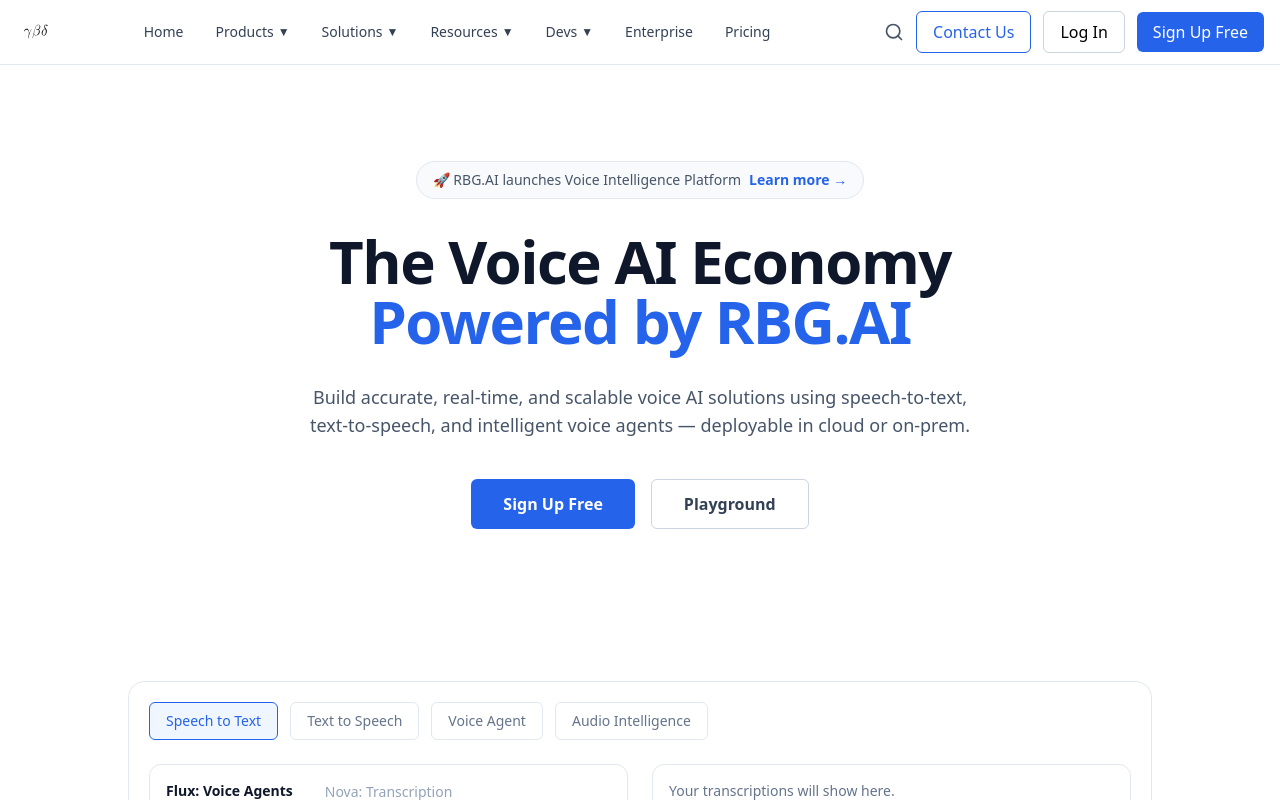
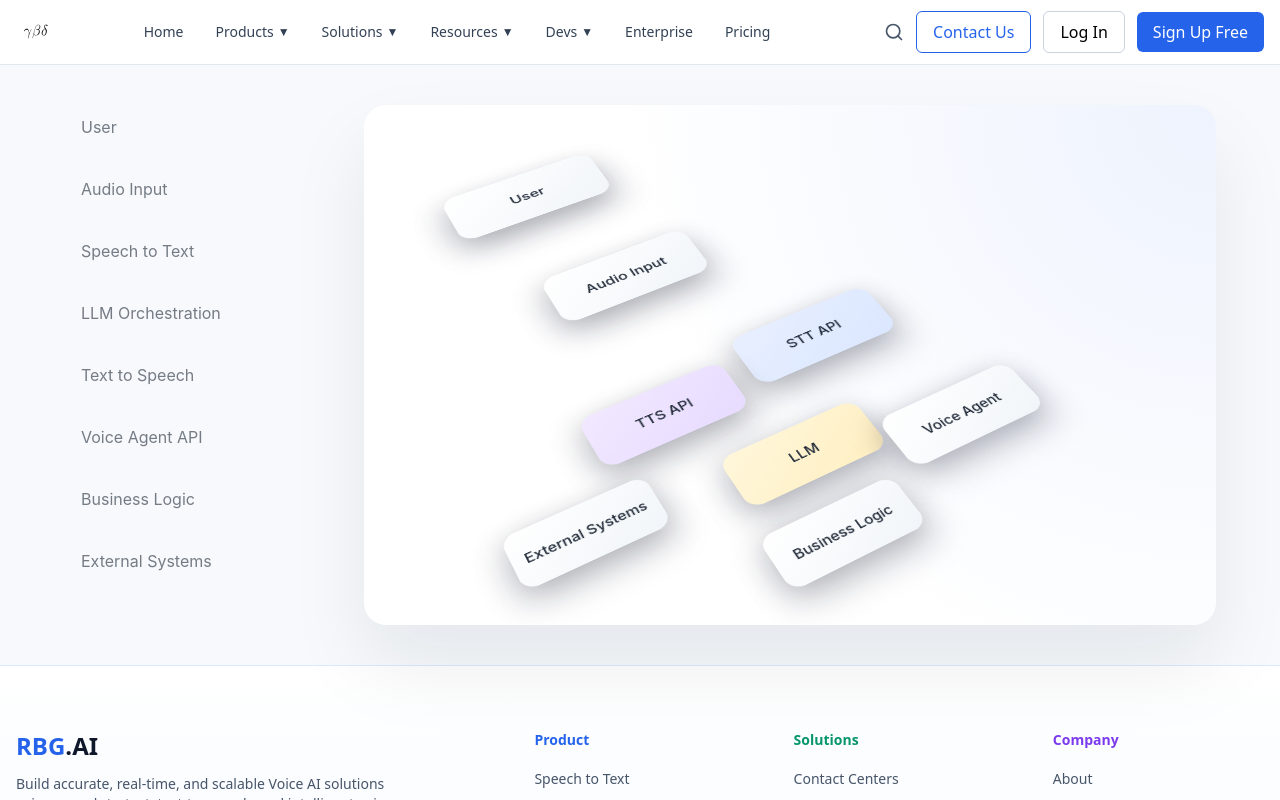
Before and after one commit to Paramesh-sabri/rbg-ai, a React (Vite) app: page / in a window 1280 px wide. Shown: the top 800 px of the page. Built offline with nearby package versions, Linux system fonts and the light colour scheme.

Commit message:
ContentFlow has been updated

```diff
--- a/src/components/ContentFlow.jsx
+++ b/src/components/ContentFlow.jsx
@@ -1,17 +1,27 @@
 import { useState } from "react";
 import "./content-flow.css";
 
+const ITEMS = [
+  { id: "user", label: "User" },
+  { id: "audio", label: "Audio Input" },
+  { id: "stt", label: "Speech to Text" },
+  { id: "llm", label: "LLM Orchestration" },
+  { id: "tts", label: "Text to Speech" },
+  { id: "voice", label: "Voice Agent API" },
+  { id: "biz", label: "Business Logic" },
+  { id: "ext", label: "External Systems" }
+];
+
+const FLOW_CHAINS = {
+  user: ["user", "audio", "stt", "llm", "tts", "voice"],
+  audio: ["audio", "stt", "llm", "tts", "voice"],
+  stt: ["stt", "llm", "tts", "voice"],
+  llm: ["llm", "tts", "voice", "ext", "biz"],
+  tts: ["tts", "voice"]
+};
+
 export default function ContentFlow() {
   const [active, setActive] = useState(null);
-
-  const items = [
-    { id: "user", label: "User" },
-    { id: "audio", label: "Audio Input" },
-    { id: "stt", label: "STT API" },
-    { id: "tts", label: "TTS API" },
-    { id: "llm", label: "LLM" },
-    { id: "voice", label: "Voice Agent API" },
-  ];
 
   return (
     <section className="content-flow">
@@ -19,45 +29,31 @@
 
         {/* LEFT COLUMN */}
         <div className="flow-left">
-          {items.map((i) => (
+          {ITEMS.map(item => (
             <div
-              key={i.id}
-              className={`flow-item ${active === i.id ? "active" : ""}`}
-              onMouseEnter={() => setActive(i.id)}
+              key={item.id}
+              className={`flow-item ${active === item.id ? "active" : ""}`}
+              onMouseEnter={() => setActive(item.id)}
               onMouseLeave={() => setActive(null)}
             >
-              {i.label}
+              {item.label}
             </div>
           ))}
         </div>
 
         {/* RIGHT BOARD */}
-        <div className="flow-board">
-          <div className="flow-grid" />
-            {/* FLOW CARDS */}
-            <Tile id="user" x={120} y={40} active={active}>
-              User
-            </Tile>
+        <div className={`flow-board ${active ? "has-active" : ""}`}>
 
-            <Tile id="audio" x={220} y={110} active={active}>
-              Audio Input
-            </Tile>
+          <FlowPaths active={active} />
 
-            <Tile id="stt" x={360} y={170} active={active} color="blue">
-              STT API
-            </Tile>
-
-            <Tile id="tts" x={260} y={220} active={active} color="purple">
-              TTS API
-            </Tile>
-
-            <Tile id="llm" x={340} y={290} active={active} color="yellow">
-              LLM
-            </Tile>
-
-            <Tile id="voice" x={500} y={260} active={active}>
-              Voice Agent API
-            </Tile>
+          <Tile id="user"  active={active} x={80}  y={40}>User</Tile>
+          <Tile id="audio" active={active} x={180} y={120}>Audio Input</Tile>
+          <Tile id="stt" active={active} x={370} y={180} color="blue">STT API</Tile>
+          <Tile id="tts" active={active} x={220} y={270} color="purple" deep>TTS API</Tile>
+          <Tile id="llm"   active={active} x={360} y={300} color="yellow">LLM</Tile>
+          <Tile id="voice" active={active} x={520} y={260}>Voice Agent</Tile>
+          <Tile id="ext"   active={active} x={140} y={380}>External Systems</Tile>
+          <Tile id="biz"   active={active} x={400} y={380}>Business Logic</Tile>
 
         </div>
       </div>
@@ -65,13 +61,13 @@
   );
 }
 
-function Tile({ id, x, y, active, color = "gray", children }) {
+function Tile({ id, active, x, y, color = "gray", deep = false, children }) {
   return (
     <div
-      className={`tile-wrapper ${active === id ? "is-active" : ""}`}
+      className={`tile-wrapper ${active === id ? "is-active" : ""} ${deep ? "is-deep" : ""}`}
       style={{ left: x, top: y }}
     >
-      <div className="tile-base" />
+      <div className="tile-shadow" />
       <div className={`tile tile-${color}`}>
         {children}
       </div>
@@ -79,11 +75,39 @@
   );
 }
 
-function Connector({ x, y, w, h }) {
+function FlowPaths({ active }) {
+  const paths = [
+    { from: "user",  to: "audio", fromXY: [130, 80],  toXY: [230, 150] },
+    { from: "audio", to: "stt",   fromXY: [230, 150], toXY: [390, 210] },
+    { from: "stt",   to: "llm",   fromXY: [390, 210], toXY: [420, 330] },
+    { from: "llm",   to: "tts",   fromXY: [420, 330], toXY: [280, 270] },
+    { from: "tts",   to: "voice", fromXY: [280, 270], toXY: [580, 290] },
+    { from: "llm",   to: "ext",   fromXY: [420, 330], toXY: [180, 410] },
+    { from: "llm",   to: "biz",   fromXY: [420, 330], toXY: [420, 410] }
+  ];
+
   return (
-    <div
-      className="connector"
-      style={{ left: x, top: y, width: w, height: h }}
-    />
+    <svg className="flow-paths" viewBox="0 0 800 520">
+      {paths.map((p, i) => {
+        const isActive =
+          active &&
+          FLOW_CHAINS[active]?.includes(p.from) &&
+          FLOW_CHAINS[active]?.includes(p.to);
+
+        return (
+          <path
+            key={i}
+            d={curve(p.fromXY, p.toXY)}
+            className={`flow-path ${isActive ? "active" : ""}`}
+            style={{ animationDelay: `${i * 120}ms` }}
+          />
+        );
+      })}
+    </svg>
   );
 }
+
+function curve([x1, y1], [x2, y2]) {
+  const mx = (x1 + x2) / 2;
+  return `M ${x1} ${y1} Q ${mx} ${y1} ${x2} ${y2}`;
+}
--- a/src/components/content-flow.css
+++ b/src/components/content-flow.css
@@ -1,104 +1,165 @@
-/* SECTION */
+/* ROOT */
 .content-flow {
-  background: #ffffff;
-  padding: 80px 0;
+  background: #f7f9fc;
+  padding: 40px;
+  color: #1f2937;
+  font-family: Inter, system-ui, sans-serif;
 }
 
 /* LAYOUT */
 .flow-container {
+  display: grid;
+  grid-template-columns: 260px 1fr;
+  gap: 40px;
+
   max-width: 1200px;
-  margin: 0 auto;
-  display: flex;
-  gap: 40px;
-  align-items: flex-start;
+  margin: 0 auto;              /* 👈 centers horizontally */
+  padding: 0 24px;             /* 👈 side breathing space */
 }
 
-/* LEFT COLUMN */
+
+/* LEFT LIST */
 .flow-left {
-  width: 260px;
+  display: flex;
+  flex-direction: column;
+  gap: 18px;
 }
 
 .flow-item {
-  padding: 12px 16px;
-  border-radius: 10px;
+  padding: 10px 14px;
+  border-left: 3px solid transparent;
   cursor: pointer;
-  font-weight: 500;
-  color: #475569;
-  transition: all 0.2s ease;
+  opacity: 0.6;
+  transition: all 200ms ease;
 }
 
 .flow-item:hover,
 .flow-item.active {
-  background: #e0f2fe;
-  color: #0284c7;
-  transform: translateX(6px);
+  opacity: 1;
+  border-left-color: #2563eb;
+  color: #2563eb;
+  background: rgba(37, 99, 235, 0.06);
+  border-radius: 6px;
 }
 
 /* BOARD */
 .flow-board {
   position: relative;
-  width: 720px;
-  height: 420px;
-  background: #ffffff;
-  border-radius: 28px;
-  box-shadow: 0 30px 60px rgba(0,0,0,0.12);
+  height: 520px;
+  width: 100%;                 /* 👈 fill available space */
+  max-width: 900px;            /* 👈 prevents over-stretch */
+  margin: 0 auto;              /* 👈 centers board itself */
+
+  border-radius: 22px;
+  background:
+    radial-gradient(circle at top right, rgba(37,99,235,0.08), transparent 60%),
+    #ffffff;
+  box-shadow: 0 40px 80px rgba(15,23,42,0.08);
+  perspective: 1200px;
   overflow: hidden;
 }
 
-/* GRID */
-.flow-grid {
+
+/* TILE WRAPPER */
+.tile-wrapper {
+  position: absolute;
+  transform-style: preserve-3d;
+  transform: rotateX(42deg) rotateZ(-30deg) translateZ(-20px);
+  transition: transform 400ms cubic-bezier(.2,.8,.2,1), opacity 300ms ease;
+}
+
+/* ACTIVE TILE */
+.tile-wrapper.is-active {
+  transform: rotateX(42deg) rotateZ(-30deg) translateZ(35px);
+}
+
+/* TILE */
+.tile {
+  width: 160px;
+  height: 70px;
+  border-radius: 16px;
+  display: grid;
+  place-items: center;
+  font-weight: 500;
+  background: linear-gradient(145deg, #ffffff, #f1f5f9);
+  box-shadow: 0 18px 40px rgba(15,23,42,0.18);
+}
+
+/* SHADOW */
+.tile-shadow {
   position: absolute;
   inset: 0;
-  background-image:
-    linear-gradient(rgba(0,0,0,0.04) 1px, transparent 1px),
-    linear-gradient(90deg, rgba(0,0,0,0.04) 1px, transparent 1px);
-  background-size: 40px 40px;
+  background: rgba(15,23,42,0.2);
+  filter: blur(16px);
+  transform: translateZ(-12px);
 }
 
-/* TILE WRAPPER — CORRECT BRICK TILT */
-.tile-wrapper {
-  position: absolute;
-  transform: rotateX(55deg) rotateZ(45deg);
-  transform-style: preserve-3d;
-  transition: transform 0.25s ease;
+/* COLORS */
+.tile-blue   { background: linear-gradient(145deg, #e8efff, #dbe7ff); }
+.tile-purple{ background: linear-gradient(145deg, #f2e8ff, #e7dbff); }
+.tile-yellow{ background: linear-gradient(145deg, #fff7db, #ffefc2); }
+
+/* DEEP TILE (TTS) */
+.tile-wrapper.is-deep {
+  transform: rotateX(42deg) rotateZ(-30deg) translateZ(-5px);
 }
 
-.tile-wrapper.is-active {
-  transform: rotateX(55deg) rotateZ(45deg) translateY(-6px);
+.tile-wrapper.is-deep.is-active {
+  transform: rotateX(42deg) rotateZ(-30deg) translateZ(55px);
 }
 
-/* TILE TOP */
-.tile {
-  width: 150px;
-  height: 70px;
-  border-radius: 16px;
-  display: flex;
-  align-items: center;
-  justify-content: center;
-  font-weight: 600;
-  z-index: 2;
+/* SVG PATHS */
+.flow-paths {
+  position: absolute;
+  inset: 0;
+  pointer-events: none;
 }
 
-/* TILE COLORS */
-.tile-gray   { background: #e5e7eb; color: #1f2937; }
-.tile-blue   { background: #bfdbfe; color: #1e3a8a; }
-.tile-purple { background: #e9d5ff; color: #5b21b6; }
-.tile-yellow { background: #fef08a; color: #854d0e; }
-
-/* TILE BASE (REAL DEPTH, NOT SHADOW) */
-.tile-base {
-  position: absolute;
-  width: 150px;
-  height: 70px;
-  border-radius: 16px;
-  background: rgba(0,0,0,0.18);
-  transform: translate(12px, 10px);
-  z-index: 1;
+.flow-path {
+  fill: none;
+  stroke: rgba(37,99,235,0.25);
+  stroke-width: 2;
+  stroke-dasharray: 1000;
+  stroke-dashoffset: 1000;
+  opacity: 0;
 }
 
-/* CONNECTOR */
-.connector {
-  position: absolute;
-  border: 1.5px dashed #94a3b8;
-  border-radius: 14px;
+.flow-path.active {
+  opacity: 1;
+  stroke: rgba(37,99,235,0.9);
+  animation: draw-line 600ms ease forwards;
+  filter: drop-shadow(0 0 6px rgba(37,99,235,0.4));
 }
+
+@keyframes draw-line {
+  to {
+    stroke-dashoffset: 0;
+  }
+}
+
+
+@media (max-width: 1024px) {
+  .flow-container {
+    grid-template-columns: 1fr;
+  }
+
+  .flow-left {
+    flex-direction: row;
+    flex-wrap: wrap;
+    gap: 12px;
+    justify-content: center;
+  }
+
+  .flow-item {
+    border-left: none;
+    border-bottom: 2px solid transparent;
+  }
+
+  .flow-item.active {
+    border-bottom-color: #2563eb;
+  }
+
+  .flow-board {
+    margin-top: 32px;
+  }
+}
--- a/src/pages/Home.jsx
+++ b/src/pages/Home.jsx
@@ -6,11 +6,11 @@
 export default function Home() {
   return (
     <>
-      <HeroSection />
-      <MainContent />
+      {/* <HeroSection />
+      <MainContent /> */}
       <ContentFlow />
-      <Journey />
-      <TrustedAndCTA />
+      {/* <Journey />
+      <TrustedAndCTA /> */}
     </>
   );
 }
```
